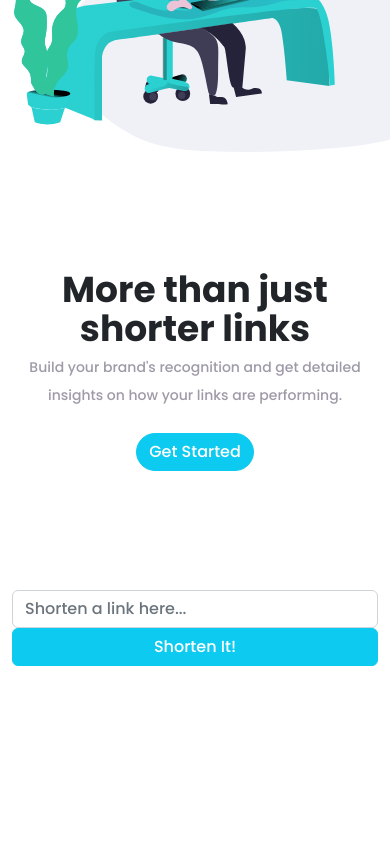
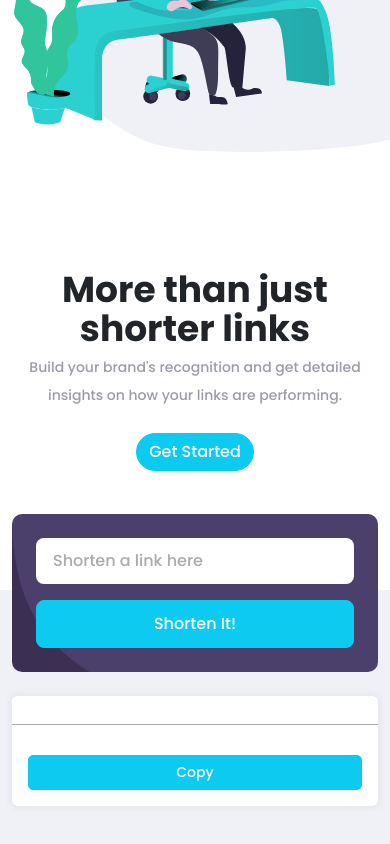
Before and after one commit to faha1999/url-shortening-api-landing-page, a React (Create React App) app: page / in a window 390 px wide. Shown: the part 463-1307 px from the top of the page. Before the commit the page ends 1129 px from the top, so only its background shows below. Built offline with nearby package versions, Linux system fonts and the light colour scheme.

Commit message:
complete shortenLink

```diff
--- a/src/App.jsx
+++ b/src/App.jsx
@@ -1,7 +1,7 @@
 import React from 'react';
 import { Header } from './components/Header';
 import { Hero } from './components/Hero';
-import ShortenLink from './components/ShortenLink';
+import { ShortenLink } from './components/ShortenLink';
 
 export const App = () => {
   return (
--- /dev/null
+++ b/src/assets/styles/scss/components/_ShortenLink.scss
@@ -0,0 +1,136 @@
+.shorten {
+  background-color: #eff1f7;
+  padding: 76px 0 67px;
+
+  .card-form {
+    padding: 52px 64px;
+    background-color: hsl(257, 27%, 26%);
+    background-image: url('../../images/bg-shorten-desktop.svg');
+    background-repeat: no-repeat;
+    background-size: cover;
+    border-radius: 10px;
+    margin-bottom: 24px;
+    margin-top: -152px;
+
+    .form-control {
+      border: none;
+      border-radius: 8px;
+      padding: 11px 26px;
+      font-weight: 500;
+      color: hsl(257, 27%, 26%);
+
+      &::placeholder {
+        font-weight: 500;
+        color: #ababab;
+      }
+      &:focus {
+        box-shadow: none;
+      }
+      &.border-danger {
+        border: 3px solid hsl(0, 87%, 67%);
+      }
+    }
+    .validation {
+      margin-top: 12px;
+      font-style: italic;
+      font-weight: 500;
+    }
+    .btn {
+      padding: 11px;
+      border-radius: 8px;
+    }
+  }
+  .card-link {
+    padding: 16px 24px;
+    border-radius: 6px;
+    box-shadow: 0px 0px 4px 3px rgba(191, 191, 191, 0.15);
+    margin-bottom: 16px;
+    margin-left: 0;
+    font-size: 18px;
+    display: flex;
+    flex-direction: row;
+    align-items: center;
+
+    &:last-child {
+      margin-bottom: 0;
+    }
+    .card-header {
+      padding: 0;
+      background: #ffffff;
+      border: none;
+      width: 50%;
+
+      p {
+        text-overflow: ellipsis;
+        overflow: hidden;
+        white-space: nowrap;
+      }
+    }
+    .card-body {
+      padding: 0;
+      display: flex;
+      align-items: center;
+      justify-content: flex-end;
+    }
+    p {
+      font-weight: 500;
+      margin-bottom: 0;
+    }
+    .btn {
+      font-size: 14px;
+      padding: 6px 22px;
+      border-radius: 5px;
+
+      &:focus {
+        background: $DarkViolet;
+        border: 1px solid $DarkViolet;
+      }
+    }
+  }
+}
+
+@media (max-width: 768px) {
+  .shorten {
+    padding: 76px 0 48px;
+
+    .card-form {
+      padding: 24px;
+      background-image: url('../../images/bg-shorten-mobile.svg');
+      flex-direction: column;
+      align-items: flex-start;
+
+      .form-control {
+        padding: 11px 17px;
+        margin-bottom: 16px;
+      }
+    }
+
+    .card-link {
+      flex-direction: column;
+      align-items: flex-start;
+      padding: 0;
+
+      .card-header {
+        padding: 14px 16px;
+        border-bottom: 1px solid #ababab;
+        border-radius: 6px 6px 0 0;
+        width: 100%;
+      }
+
+      .card-body {
+        padding: 16px;
+        width: 100%;
+        flex-direction: column;
+        align-items: flex-start;
+      }
+
+      .text-info {
+        margin-bottom: 14px;
+      }
+
+      .btn {
+        width: 100%;
+      }
+    }
+  }
+}
--- a/src/assets/styles/scss/styles.scss
+++ b/src/assets/styles/scss/styles.scss
@@ -5,3 +5,4 @@
 // components
 @import './components/header';
 @import './components/hero';
+@import './components/ShortenLink';
--- a/src/components/ShortenLink.jsx
+++ b/src/components/ShortenLink.jsx
@@ -1,120 +1,90 @@
-import React from 'react';
+import { useEffect, useState } from 'react';
 
-class ShortenLink extends React.Component {
-  constructor(props) {
-    super(props);
-    this.state = {
-      name: 'Shorten',
-      error: null,
-      value: '',
-      items: [],
-      btnClicked: '',
-      linkStorage: JSON.parse(localStorage.getItem('data')),
-    };
+const getLocalStorage = () => {
+  let links = localStorage.getItem('links');
 
-    this.handleChange = this.handleChange.bind(this);
+  if (links) {
+    return JSON.parse(localStorage.getItem('links'));
+  } else {
+    return [];
   }
+};
 
-  handleChange(event) {
-    this.setState({ value: event.target.value });
-  }
+export const ShortenLink = () => {
+  const [text, setText] = useState('');
+  const [links, setLinks] = useState(getLocalStorage());
+  const [buttonText, setButtonText] = useState('Copy');
 
-  fetchAPI = () => {
-    let param = this.state.value;
+  const handleSubmit = (e) => {
+    e.preventDefault();
 
-    fetch(`https://api.shrtco.de/v2/shorten?url=${param}`)
-      .then((res) => res.json())
-      .then((result) => {
-        if (localStorage.getItem('data') == null) {
-          localStorage.setItem('data', '[]');
-        }
+    if (!text) {
+      alert('Input is empty');
+    } else {
+      const shortenLink = async () => {
+        const res = await fetch(`https://api.shrtco.de/v2/shorten?url=${text}`);
+        const data = await res.json();
+        console.log(data.result);
+        setLinks(data.result);
+        setText('');
+      };
 
-        var old_data = JSON.parse(localStorage.getItem('data'));
-
-        if (result.ok === true) {
-          old_data.push(result);
-        }
-
-        localStorage.setItem('data', JSON.stringify(old_data));
-
-        this.setState({
-          items: result,
-          linkStorage: JSON.parse(localStorage.getItem('data')),
-        });
-      })
-      .catch((error) => console.log('error', error));
+      shortenLink();
+    }
   };
 
-  render() {
-    const { items, linkStorage } = this.state;
-    return (
+  const handleCopy = () => {
+    navigator.clipboard.writeText(links.full_short_link);
+    setButtonText('Copied!');
+  };
+
+  useEffect(() => {
+    localStorage.setItem('links', JSON.stringify(links));
+  }, [links]);
+
+  return (
+    <>
       <section className="shorten">
         <div className="container">
-          <div className="card-form">
+          <form className="card-form" onSubmit={handleSubmit}>
             <div className="row">
               <div className="col-sm-12 col-md-9 col-lg-10">
                 <input
-                  type="text"
-                  className={`form-control ${
-                    items.ok === false ? 'border-danger' : ''
-                  }`}
-                  id="inputShorten"
-                  placeholder="Shorten a link here..."
-                  required
-                  value={this.state.value}
-                  onChange={this.handleChange}
+                  type="url"
+                  placeholder="Shorten a link here"
+                  className="form-control"
+                  value={text}
+                  onChange={(e) => setText(e.target.value)}
                 />
               </div>
+
               <div className="col-sm-12 col-md-3 col-lg-2">
                 <button
+                  type="submit"
                   className="btn btn-info d-block w-100"
-                  onClick={this.fetchAPI}
+                  onClick={handleSubmit}
                 >
                   Shorten It!
                 </button>
               </div>
             </div>
-            {items.ok === false ? (
-              <p className="validation text-danger">Please add a link</p>
-            ) : (
-              ''
-            )}
+          </form>
+
+          <div className="card card-link border-0">
+            <div className="card-header">
+              <p>{links.original_link}</p>
+            </div>
+
+            <div className="card-body">
+              <p className="text-info me-0 me-sm-4">{links.full_short_link}</p>
+
+              <button onClick={handleCopy} className="btn btn-info">
+                {buttonText}
+              </button>
+            </div>
           </div>
-          {localStorage.getItem('data') != null &&
-            linkStorage
-              .reverse()
-              .slice(0, 3)
-              .map((item, index) => (
-                <div className="card card-link border-0" key={index}>
-                  <div className="card-header">
-                    <p>{item.result.original_link}</p>
-                  </div>
-                  <div className="card-body">
-                    <p className="text-info me-0 me-sm-4">
-                      {item.result.short_link}
-                    </p>
-                    <button
-                      className={`btn ${
-                        index === this.state.btnClicked
-                          ? 'btn-primary'
-                          : 'btn-info'
-                      }`}
-                      onClick={() => {
-                        navigator.clipboard.writeText(item.result.short_link);
-                        this.setState({
-                          btnClicked: index,
-                        });
-                      }}
-                    >
-                      {index === this.state.btnClicked ? 'Copied!' : 'Copy'}
-                    </button>
-                  </div>
-                </div>
-              ))}
         </div>
       </section>
-    );
-  }
-}
-
-export default ShortenLink;
+    </>
+  );
+};
```
Also changed, not shown: src/assets/styles/scss/_globals.scss (+0 -15 lines), src/assets/styles/css/styles.min.css, 1 other file (tests, documents, lock files or other folders).
